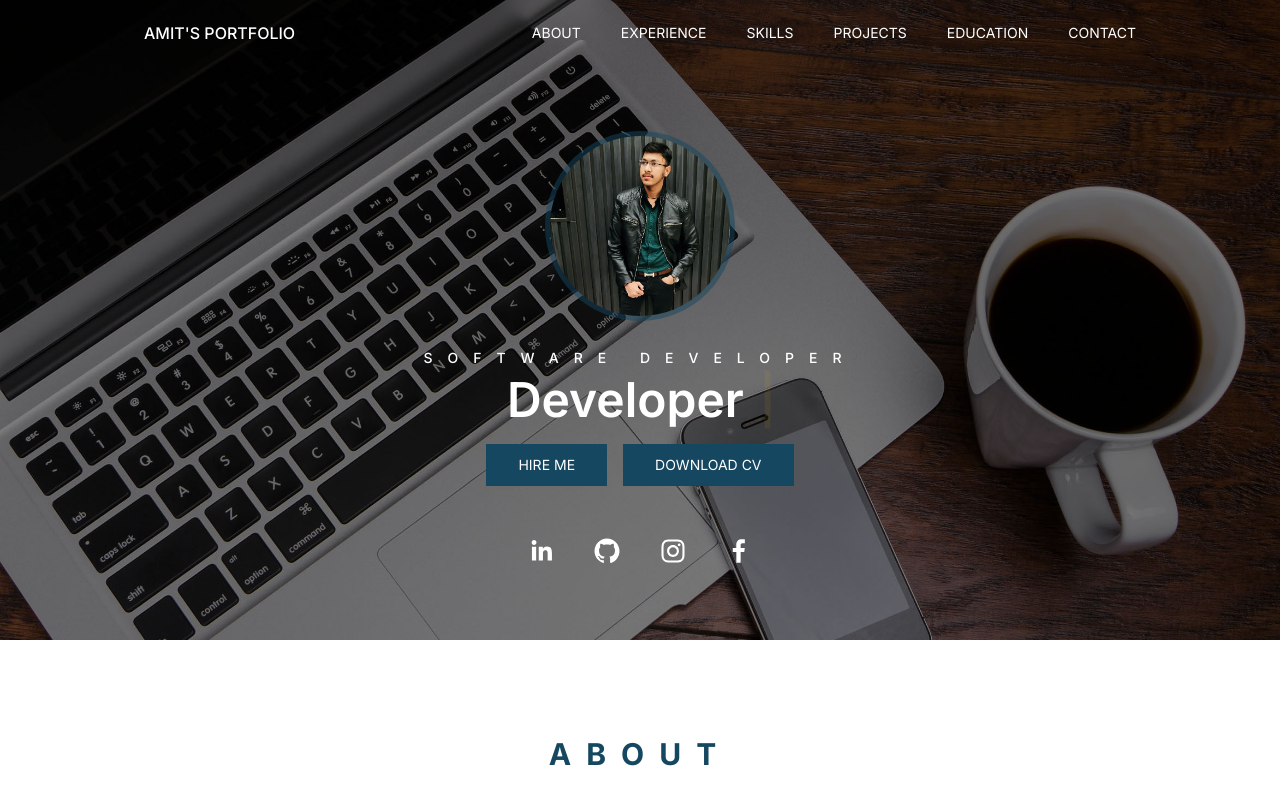
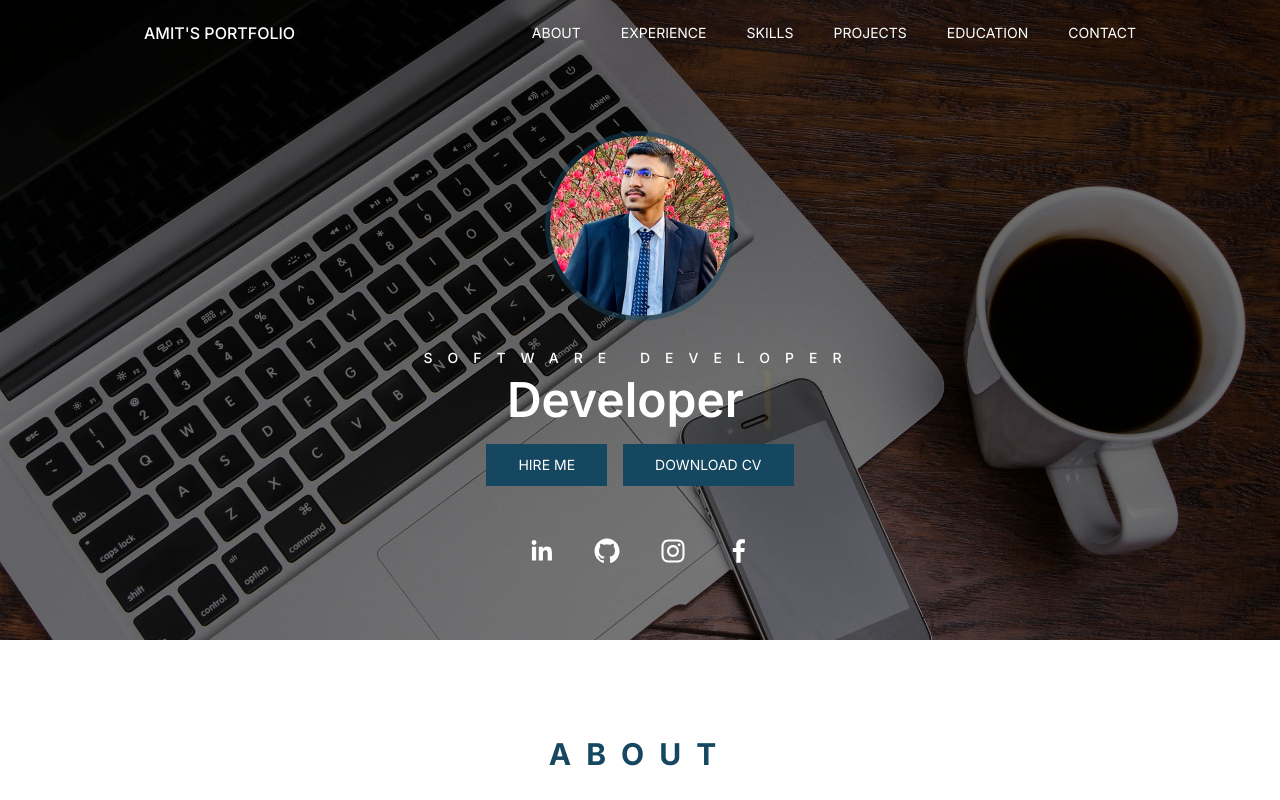
Before and after one commit to apatel6152/Portfolio, a Next.js app: page / in a window 1280 px wide. Shown: the top 800 px of the page. Built offline with nearby package versions, Linux system fonts and the light colour scheme.

Commit message:
some changes hero section

```diff
--- a/src/components/Hero.jsx
+++ b/src/components/Hero.jsx
@@ -15,8 +15,8 @@ const Hero = () => {
     <div className="h-[70vh] pt-12 bg-hero bg-cover bg-center text-white md:h-[80vh] flex flex-col space-y-8  items-center justify-center text-center overflow-hidden">
       <BackgroundCircles />
       <Image
-        className="relative rounded-full h-[180px] w-[180px] mx-auto object-cover"
-        src="/img/dp.jpg"
+        className="relative rounded-full h-[180px] w-[180px] mx-auto object-cover object-top"
+        src="/img/profile.jpg"
         width="500"
         height="500"
         alt=""
```
Also changed, not shown: public/img/profile.jpg (added).
